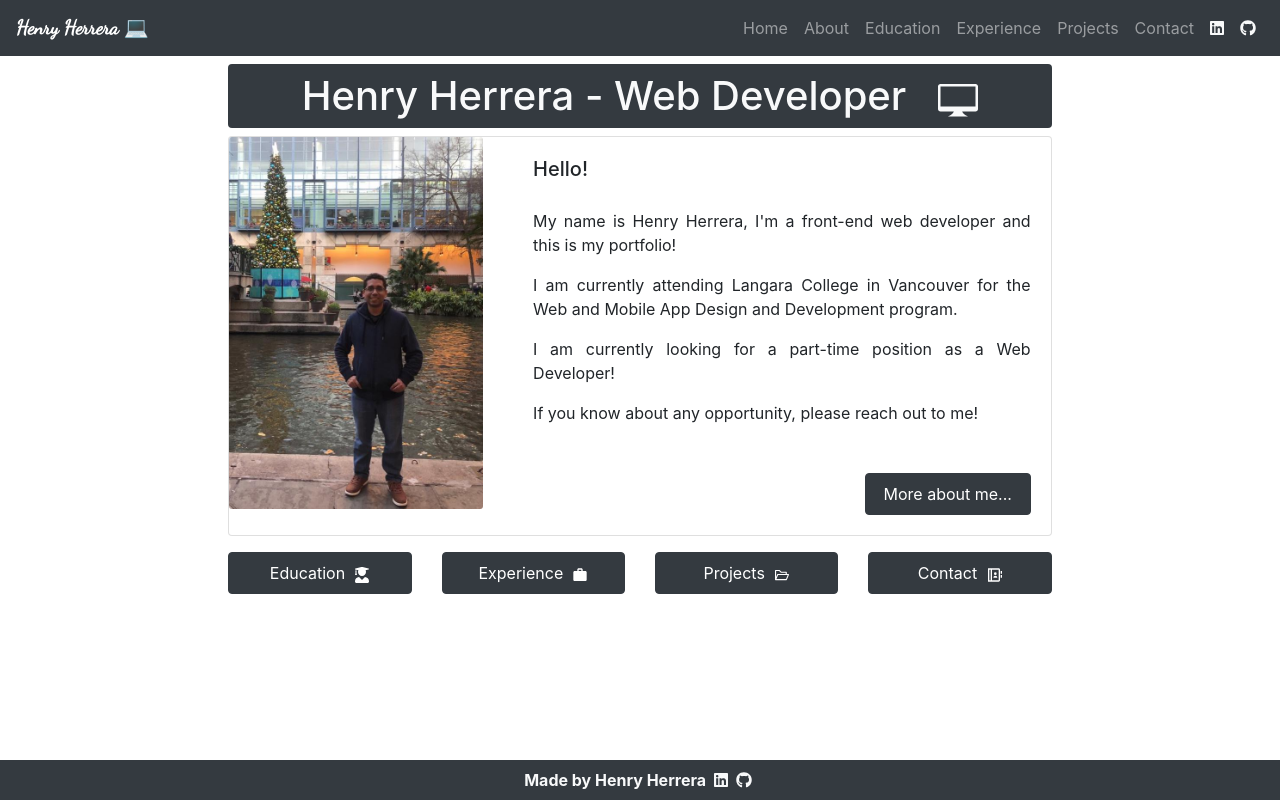
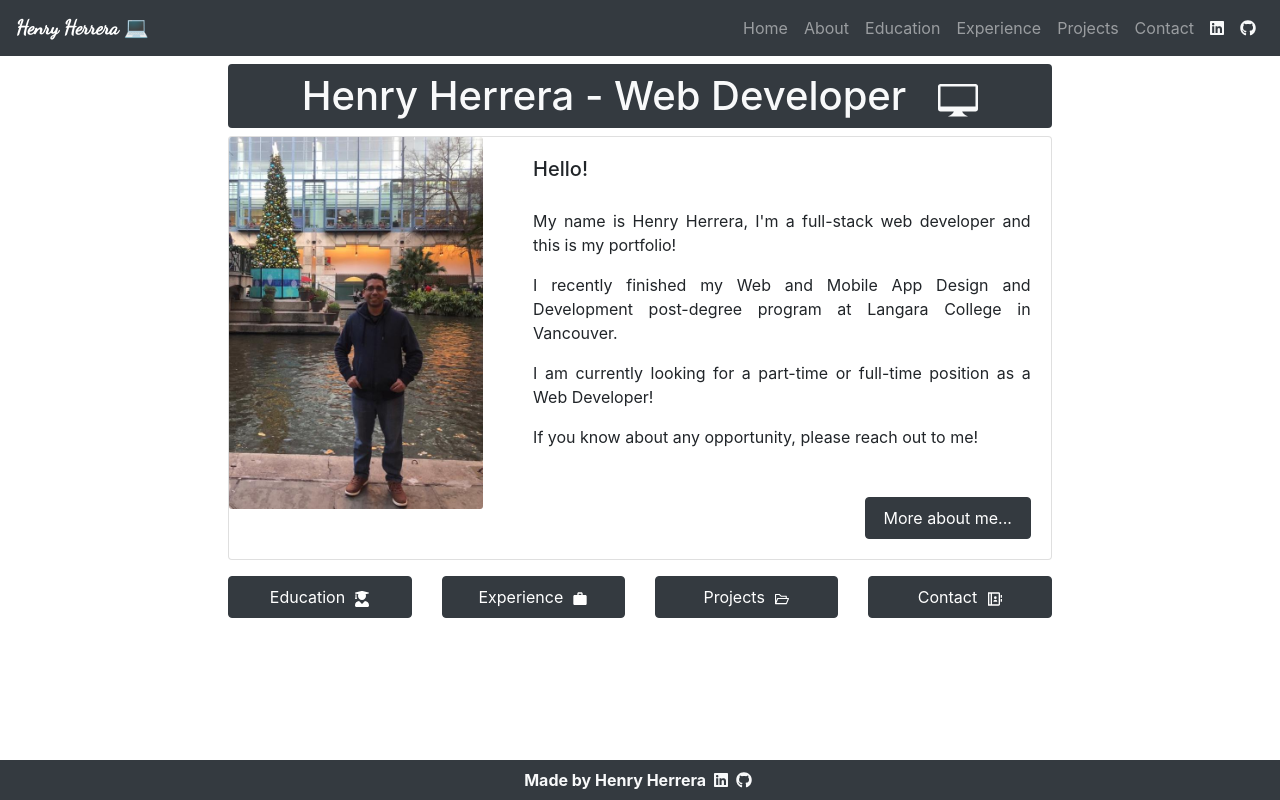
Before and after one commit to hjhm2018/my-portfolio-pwa, a React (Create React App) app: page / in a window 1280 px wide. Built offline with nearby package versions, Linux system fonts and the light colour scheme; a web font is replaced by a local one.

Commit message:
update home page info

```diff
--- a/src/components/Home.js
+++ b/src/components/Home.js
@@ -31,14 +31,14 @@ function Home() {
             <Card.Body>
               <Card.Title>Hello!</Card.Title>
               <Card.Text className="pt-3 text-justify">
-                My name is Henry Herrera, I'm a front-end web developer and this is my
+                My name is Henry Herrera, I'm a full-stack web developer and this is my
                 portfolio!
               </Card.Text>
               <Card.Text className="text-justify">
-                I am currently attending Langara College in Vancouver for the Web and Mobile App Design and Development program.
+                I recently finished my Web and Mobile App Design and Development post-degree program at Langara College in Vancouver.
               </Card.Text>
               <Card.Text className="text-justify">
-                I am currently looking for a part-time position as a Web
+                I am currently looking for a part-time or full-time position as a Web
                 Developer!
               </Card.Text>
               <Card.Text className="mb-5 text-justify">
```
